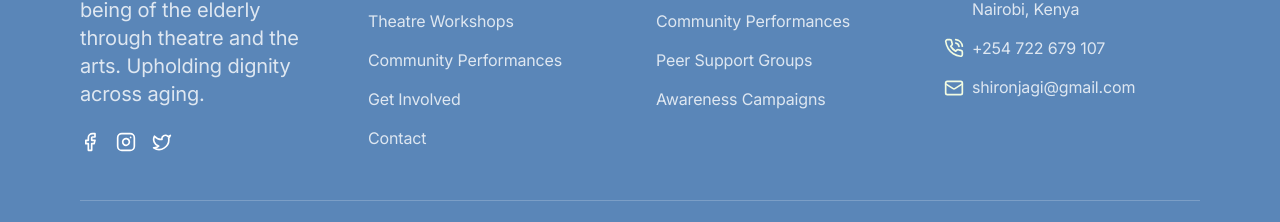
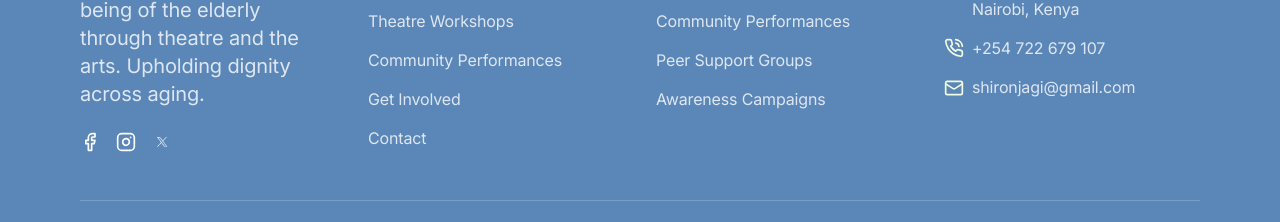
Before and after one commit to MPChege/charis-compassionate-web, a React (Vite) app: page / in a window 1280 px wide. Shown: the part 5801-6023 px from the top of the page. Built offline with nearby package versions, Linux system fonts and the light colour scheme.

Commit message:
Fix: Replace twister icon with X
Replaced the twister icon with an X icon.

```diff
--- a/src/components/Footer.tsx
+++ b/src/components/Footer.tsx
@@ -1,6 +1,6 @@
 
 import { Link } from "react-router-dom";
-import { Facebook, Instagram, Twitter, Mail, PhoneCall, MapPin } from "lucide-react";
+import { Facebook, Instagram, Mail, PhoneCall, MapPin } from "lucide-react";
 
 const Footer = () => {
   return (
@@ -33,13 +33,17 @@ const Footer = () => {
                 <Instagram size={20} />
               </a>
               <a
-                href="https://twitter.com"
+                href="https://x.com"
                 target="_blank"
                 rel="noreferrer"
                 className="hover:text-charis-green-light transition-colors"
-                aria-label="Twitter"
+                aria-label="X (formerly Twitter)"
               >
-                <Twitter size={20} />
+                <img
+                  src="/lovable-uploads/c5b2be7f-c9d2-401e-8b03-2b8f54fe800c.png"
+                  alt="X"
+                  className="w-5 h-5 filter brightness-0 invert hover:brightness-100 hover:invert-0 hover:contrast-100 transition-all"
+                />
               </a>
             </div>
           </div>
--- a/src/pages/Contact.tsx
+++ b/src/pages/Contact.tsx
@@ -1,7 +1,8 @@
+
 import { useState } from "react";
 import Navbar from "@/components/Navbar";
 import Footer from "@/components/Footer";
-import { Mail, Phone, MapPin, Send, Facebook, Instagram, Twitter, MessageCircle, Globe, Headphones, User } from "lucide-react";
+import { Mail, Phone, MapPin, Send, Facebook, Instagram, MessageCircle, Globe, Headphones, User } from "lucide-react";
 import { Button } from "@/components/ui/button";
 import { Input } from "@/components/ui/input";
 import { Textarea } from "@/components/ui/textarea";
@@ -194,13 +195,17 @@ const Contact = () => {
                     <Instagram size={20} />
                   </a>
                   <a
-                    href="https://twitter.com"
+                    href="https://x.com"
                     target="_blank"
                     rel="noreferrer"
                     className="h-12 w-12 rounded-full bg-charis-blue flex items-center justify-center text-white hover:bg-charis-blue-dark transition-colors"
-                    aria-label="Twitter"
+                    aria-label="X (formerly Twitter)"
                   >
-                    <Twitter size={20} />
+                    <img
+                      src="/lovable-uploads/c5b2be7f-c9d2-401e-8b03-2b8f54fe800c.png"
+                      alt="X"
+                      className="w-5 h-5"
+                    />
                   </a>
                 </div>
               </div>
```
Also changed, not shown: public/lovable-uploads/c5b2be7f-c9d2-401e-8b03-2b8f54fe800c.png (added).
